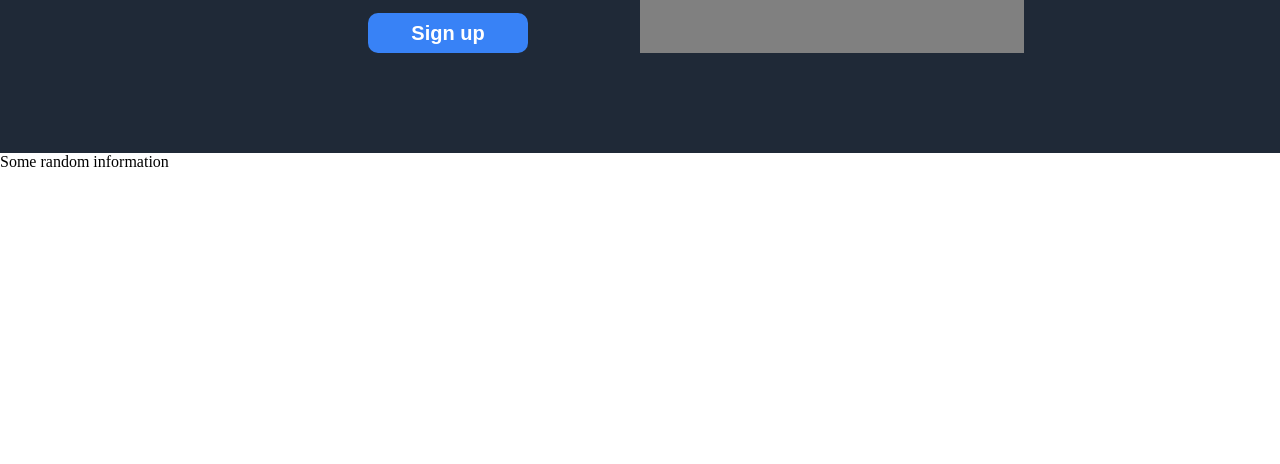
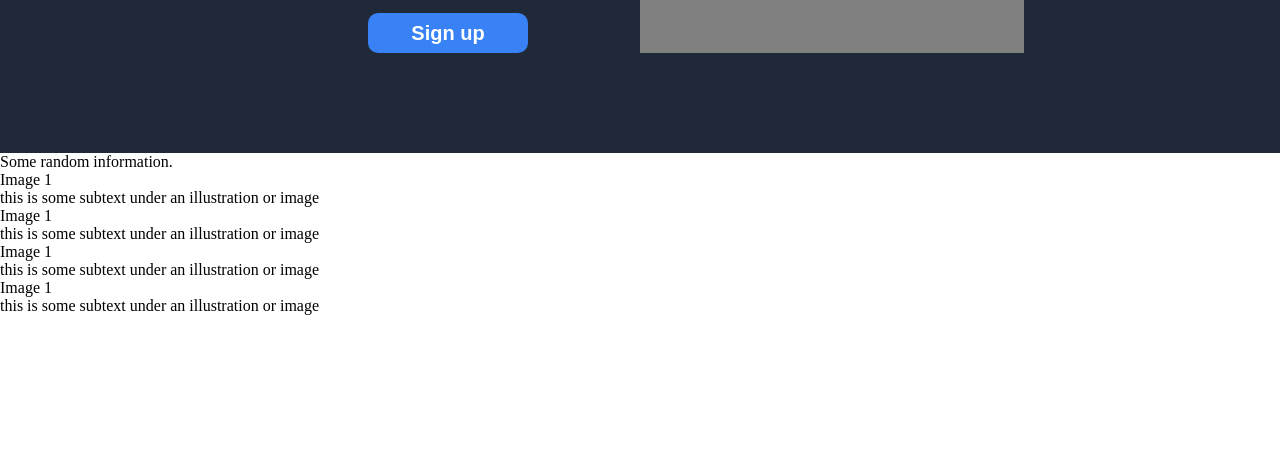
Before and after one commit to FraQuartu/css-project, a plain HTML site: page index.html in a window 1280 px wide. Shown: the part 336-800 px from the top of the page. Drawn offline with Linux system fonts and the light colour scheme.

Commit message:
Add second section 'Some random information' html

```diff
--- a/index.html
+++ b/index.html
@@ -25,7 +25,28 @@
       <div class="image">this is a placeholder for an image</div>
     </div>
 
-    <div class="some-random-information">Some random information</div>
+    <div class="some-random-information">
+      <div class="title">Some random information.</div>
+
+      <div class="cards-container">
+        <div class="card">
+          <div class="image">Image 1</div>
+          <div class="description">this is some subtext under an illustration or image</div>
+        </div>
+        <div class="card">
+          <div class="image">Image 1</div>
+          <div class="description">this is some subtext under an illustration or image</div>
+        </div>
+        <div class="card">
+          <div class="image">Image 1</div>
+          <div class="description">this is some subtext under an illustration or image</div>
+        </div>
+        <div class="card">
+          <div class="image">Image 1</div>
+          <div class="description">this is some subtext under an illustration or image</div>
+        </div>
+      </div>
+    </div>
 
     <div class="inspiring-quote">Inspiring quote</div>
 
```
